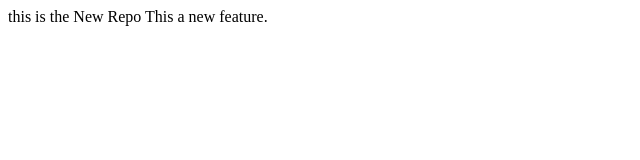
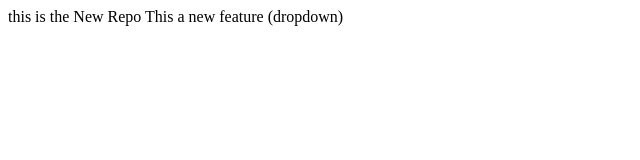
Before and after one commit to akhil0126/localrepo, a plain HTML site: page index.html in a window 1280 px wide. Shown: the whole page, without its empty margins (0-640 px from the left). Drawn offline with Linux system fonts and the light colour scheme.

```diff
--- a/index.html
+++ b/index.html
@@ -1,4 +1,4 @@
 <pr>this is the New Repo</pr>
 <pr>
-    This a new feature.
+    This a new feature (dropdown)
 </pr>
```
